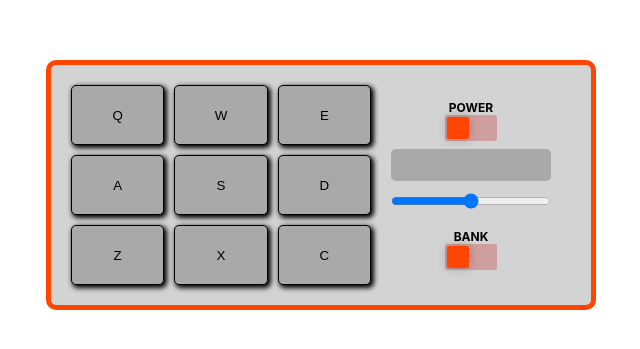
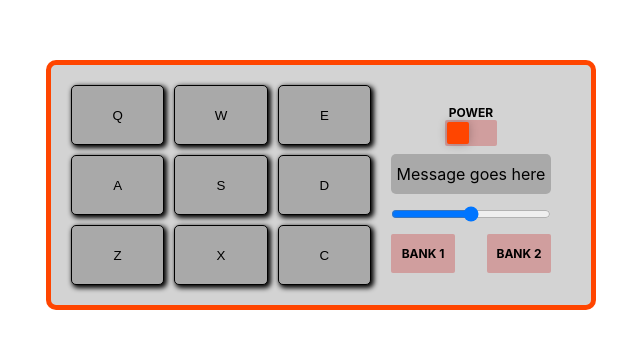
Before and after one commit to solvman/drum-machine, a React (Create React App) app: page / in a window 1280 px wide. Shown: the part 215-564 px from the top of the page, without its empty margins (319-959 px from the left). Built offline with nearby package versions, Linux system fonts and the light colour scheme.

Commit message:
added bank buttons

```diff
--- a/src/App.js
+++ b/src/App.js
@@ -1,22 +1,12 @@
 import { bankOne, bankTwo } from "./soundData";
-import { useState } from "react";
 import Controls from "./components/Controls";
 import KeyPad from "./components/KeyPad";
 
 function App() {
-  const [message, setMessage] = useState("");
-  const [isBankTwo, setBankTwo] = useState(false);
-
-  console.log(isBankTwo);
-
   return (
     <div id="drum-machine" className="App">
-      <KeyPad bank={isBankTwo ? bankTwo : bankOne} setMessage={setMessage} />
-      <Controls
-        message={message}
-        setBank={setBankTwo}
-        setMessage={setMessage}
-      />
+      <KeyPad bank={bankOne} />
+      <Controls />
     </div>
   );
 }
--- a/src/components/Controls.js
+++ b/src/components/Controls.js
@@ -1,14 +1,27 @@
 import ToggleSwitch from "./ToggleSwitch";
+import MessageScreen from "./MessageScreen";
 
-const Controls = ({ message, setBank, setMessage }) => {
+const Controls = () => {
   return (
     <section id="display">
       <ToggleSwitch text="Power" />
-      <div className="message-screen">
-        <p className="message">{message}</p>
+      <MessageScreen />
+      <input type="range" id="volume"></input>
+      <div className="banks">
+        <label>
+          <input type="radio" name="bank" value="1"></input>
+          <div className="bank">
+            <p className="bank-title">Bank 1</p>
+          </div>
+        </label>
+
+        <label>
+          <input type="radio" name="bank" value="2"></input>
+          <div className="bank">
+            <p className="bank-title">Bank 2</p>
+          </div>
+        </label>
       </div>
-      <input type="range" id="volume"></input>
-      <ToggleSwitch text="Bank" setBank={setBank} setMessage={setMessage} />
     </section>
   );
 };
--- /dev/null
+++ b/src/components/MessageScreen.js
@@ -0,0 +1,11 @@
+import React from "react";
+
+function MessageScreen() {
+  return (
+    <div className="message-screen">
+      <p className="message">Message goes here</p>
+    </div>
+  );
+}
+
+export default MessageScreen;
--- a/src/index.css
+++ b/src/index.css
@@ -137,3 +137,32 @@ input[type="checkbox"]#toggle-switch {
 input[type="checkbox"]#toggle-switch:checked ~ .toggle-fill::after {
   transform: translateX(var(--height));
 }
+
+.banks {
+  display: flex;
+  justify-content: space-between;
+  width: 100%;
+}
+
+.banks > label > input {
+  display: none;
+}
+
+.banks > label > input:checked ~ .bank {
+  background-color: orangered;
+}
+
+.bank {
+  flex-grow: 1;
+  display: grid;
+  place-content: center;
+  width: 4rem;
+  border-radius: 2px;
+  background-color: rgba(200, 0, 0, 0.25);
+}
+
+.bank-title {
+  text-transform: uppercase;
+  font-size: 0.75rem;
+  font-weight: bold;
+}
```
